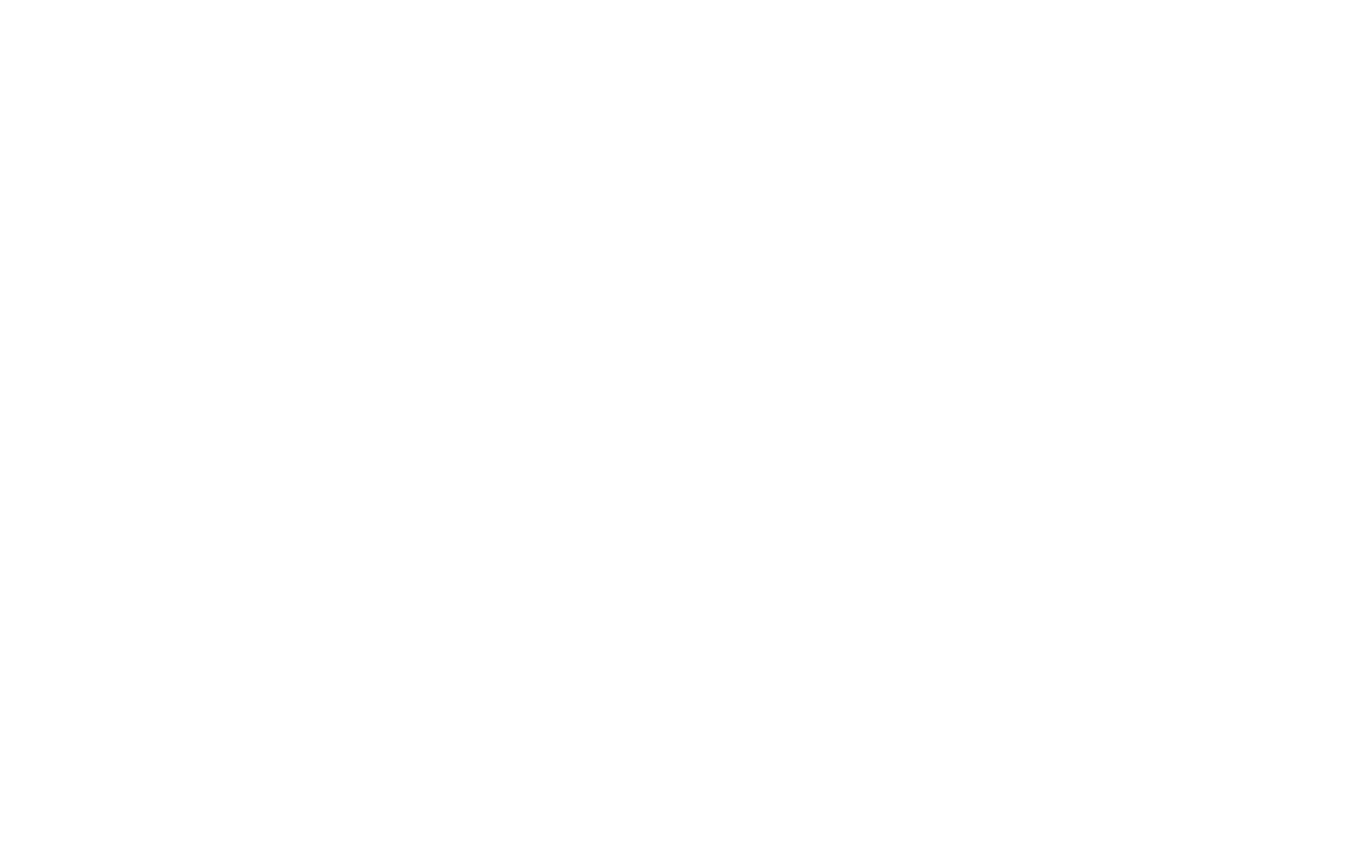
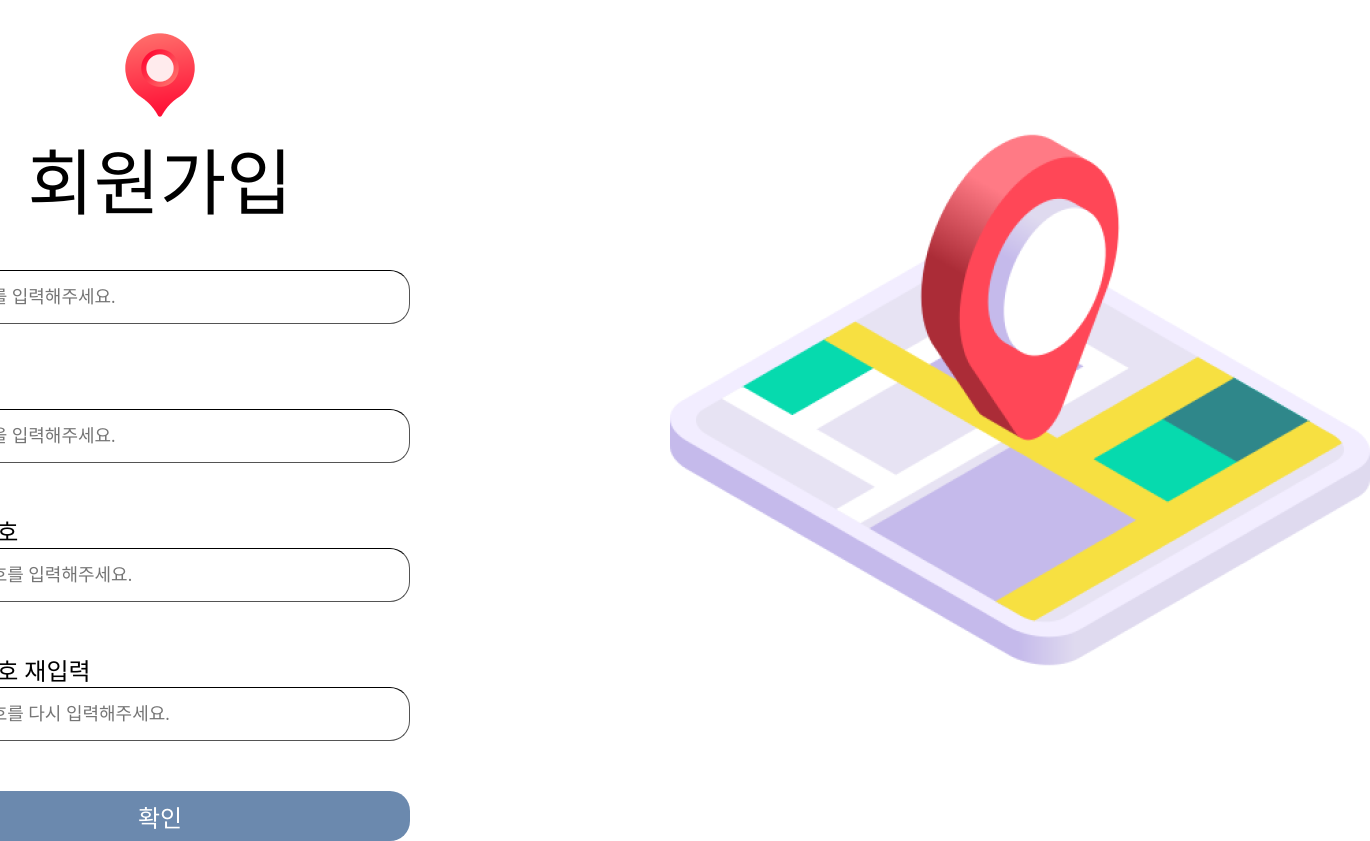
Before and after one commit to DSM-CuMa/CuMa_Front_End, a React (Create React App) app: page /signup in a window 1280 px wide. Before the commit this address had no page. Shown: the whole page, 1370 px wide, since content can reach past the window. Before the commit the page ends 800 px from the top, so only its background shows below. Built offline with nearby package versions, Linux system fonts and the light colour scheme; a web font is replaced by a local one.

Commit message:
style :: Sign Up Page

```diff
--- a/src/App.tsx
+++ b/src/App.tsx
@@ -4,6 +4,7 @@ import { BrowserRouter as Router, Route, Routes } from "react-router-dom";
 // Pages
 import MainPage from "./pages/main";
 import LoginPage from "./pages/login";
+import SignUpPage from "./pages/signup";
 
 function App() {
   return (
@@ -12,6 +13,7 @@ function App() {
       <Routes>
         <Route path="/" element={<MainPage />} />
         <Route path="/login" element={<LoginPage />} />
+        <Route path="/signup" element={<SignUpPage />} />
       </Routes>
     </Router>
     </>
--- /dev/null
+++ b/src/pages/signup/index.tsx
@@ -0,0 +1,80 @@
+import react, { useState } from "react";
+import axios from "axios";
+import Swal from "sweetalert2";
+import { useNavigate } from "react-router-dom";
+
+// Style
+import * as S from "./style";
+import * as L from "../login/style";
+
+// Images
+import MapImg from "../../assets/images/map.png";
+import MapPin from "../../assets/images/RedMapPin.png";
+
+function SignUpPage():React.ReactElement {
+    const [accountId, setAccountId] = useState('');
+    const [email, setEmail] = useState('');
+    const [password, setPassword] = useState('');
+    const navigate = useNavigate();
+
+    async function SignUp() {
+        axios.post("api url", {
+            accountId: accountId,
+            email: email,
+            password: password
+        })
+        .then((res) => {
+            console.log(res);
+            navigate("/login", {replace: true});
+        })
+        .catch((err) => {
+            console.log(err);
+        })
+    }
+    return(
+        <S.Page>
+            <S.SignUpWrapper>
+                <L.PinImage>
+                    <img src={MapPin} />
+                </L.PinImage>
+                <S.Title>회원가입</S.Title>
+                <L.InputWrapper>
+                    <L.InputName>아이디</L.InputName>
+                    <L.Input
+                        type={"text"}
+                        placeholder="아이디를 입력해주세요."
+                    />
+                </L.InputWrapper>
+                <L.InputWrapper>
+                    <L.InputName>이메일</L.InputName>
+                    <L.Input
+                        type={"email"}
+                        placeholder="이메일을 입력해주세요."
+                    />
+                </L.InputWrapper>
+                <L.InputWrapper>
+                    <L.InputName>비밀번호</L.InputName>
+                    <L.Input
+                        type={"password"}
+                        placeholder="비밀번호를 입력해주세요."
+                    />
+                </L.InputWrapper>
+                <L.InputWrapper>
+                    <L.InputName>비밀번호 재입력</L.InputName>
+                    <L.Input
+                        type={"password"}
+                        placeholder="비밀번호를 다시 입력해주세요."
+                    />
+                </L.InputWrapper>
+                <L.BtnWrapper>
+                    <L.SubmitBtn>확인</L.SubmitBtn>
+                </L.BtnWrapper>
+            </S.SignUpWrapper>
+            <L.MapImage>
+                <img src={MapImg} />
+            </L.MapImage>
+        </S.Page>
+    );
+}
+
+export default SignUpPage;
--- /dev/null
+++ b/src/pages/signup/style.ts
@@ -0,0 +1,27 @@
+import styled from "styled-components";
+
+export const Page = styled.div`
+    width: 100%;
+    height: 100vh;
+    display: flex;
+    justify-content: center;
+    align-items: center;
+`;
+
+export const SignUpWrapper = styled.div`
+    width: 500px;
+    height: 750px;
+    margin-right: 130px;
+`;
+
+export const Title = styled.div`
+    font-family: 'ONEPOP';
+    font-style: normal;
+    font-weight: 400;
+    font-size: 72px;
+    width: 100%;
+    height: 80px;
+    display: flex;
+    justify-content: center;
+    margin-bottom: 30px;
+`;
```
